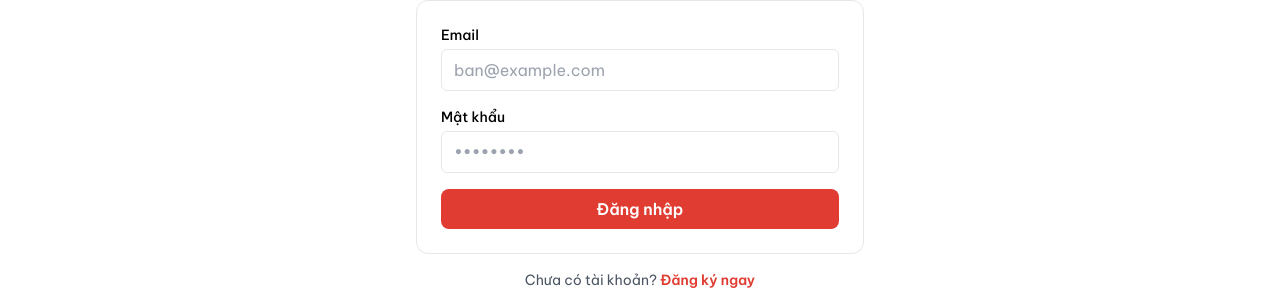
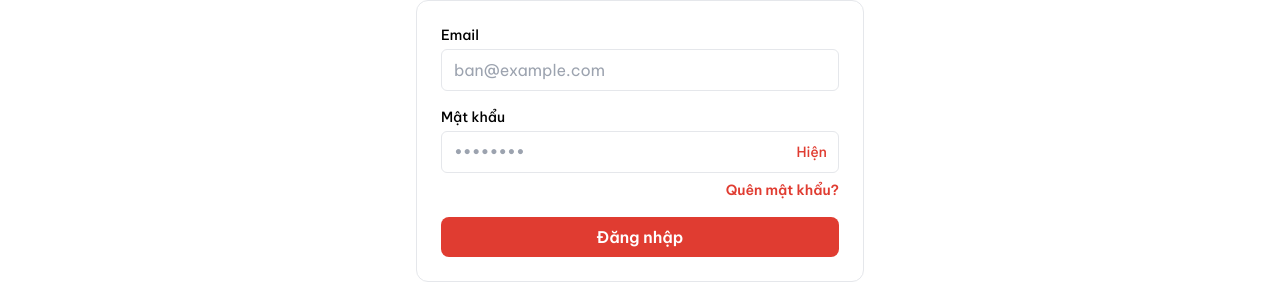
Before and after one commit to daoduykhuyen2-beep/next-nguonnhapho, a Next.js app: page /dang-nhap in a window 1280 px wide. Shown: the part 125-415 px from the top of the page. Built offline with nearby package versions, Linux system fonts and the light colour scheme; no server answers.

Commit message:
Add password visibility toggle to login form

```diff
--- a/app/dang-nhap/page.tsx
+++ b/app/dang-nhap/page.tsx
@@ -12,6 +12,7 @@ export default function DangNhapPage() {
 
   const [email, setEmail] = useState("");
   const [password, setPassword] = useState("");
+  const [showPassword, setShowPassword] = useState(false);
   const [loading, setLoading] = useState(false);
   const [error, setError] = useState<string | null>(null);
 
@@ -55,14 +56,31 @@ export default function DangNhapPage() {
         </div>
         <div>
           <label className="mb-1 block text-sm font-medium">Mật khẩu</label>
+          <div className="relative">
             <input
-            type="password"
+              type={showPassword ? "text" : "password"}
               required
               value={password}
               onChange={(e) => setPassword(e.target.value)}
-            className="w-full rounded-md border px-3 py-2"
+              className="w-full rounded-md border px-3 py-2 pr-16"
               placeholder="••••••••"
             />
+            <button
+              type="button"
+              onClick={() => setShowPassword((v) => !v)}
+              className="absolute inset-y-0 right-0 px-3 text-sm font-medium text-brand"
+            >
+              {showPassword ? "Ẩn" : "Hiện"}
+            </button>
+          </div>
+          <div className="mt-1 text-right">
+            <Link
+              href="/quen-mat-khau"
+              className="text-sm font-semibold text-brand"
+            >
+              Quên mật khẩu?
+            </Link>
+          </div>
         </div>
 
         {error ? <p className="text-sm text-red-600">{error}</p> : null}
```
Lines whose indentation alone changed are shown as unchanged.
